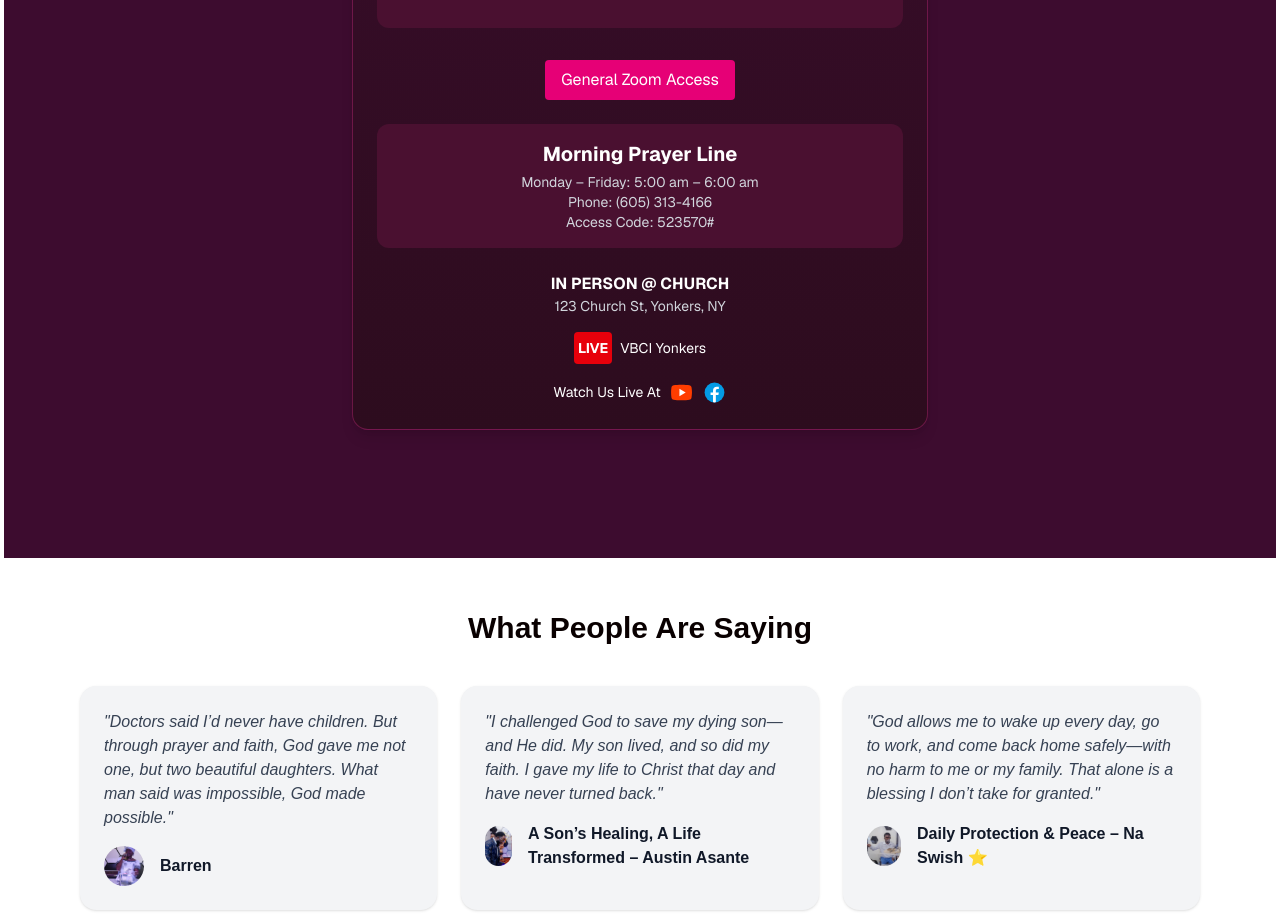
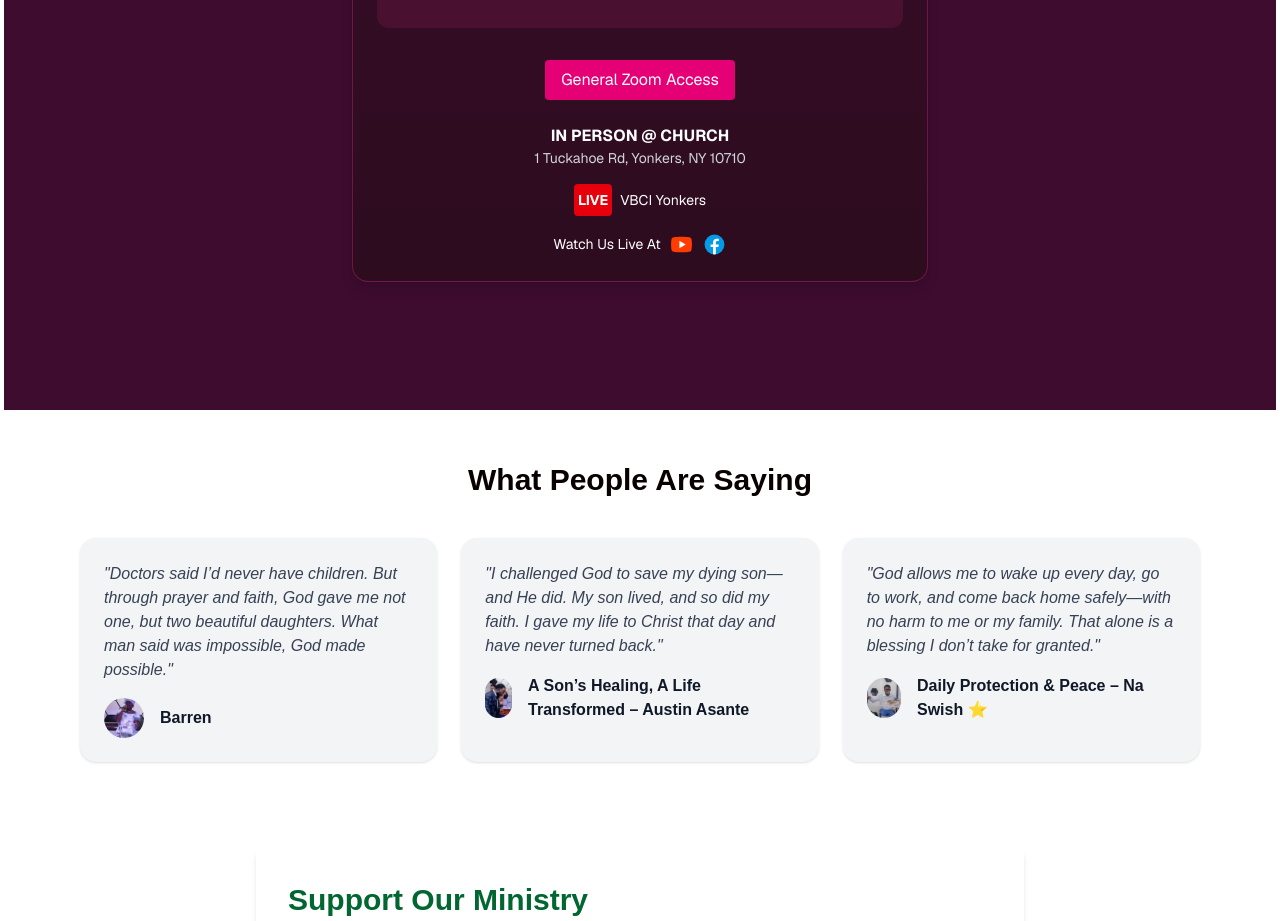
Before and after one commit to Ebaah98/victory_bible_church, a Next.js app: page / in a window 1280 px wide. Shown: the part 3880-4801 px from the top of the page. Built offline with nearby package versions, Linux system fonts and the light colour scheme.

Commit message:
Update Contact.tsx

```diff
--- a/src/components/Contact.tsx
+++ b/src/components/Contact.tsx
@@ -3,7 +3,7 @@ import React from "react";
 const ChurchFlyer = () => {
   const AppConstant = {
     churchName: "Victory Bible Church International",
-    churchAddress: "123 Church St, Yonkers, NY",
+    churchAddress: "1 Tuckahoe Rd, Yonkers, NY 10710",
     ZOOM_LINK: "https://us02web.zoom.us/j/3202413847?pwd=iLzW1Gkoybk",
     YOUTUBE_LINK: "https://www.youtube.com/channel/your-channel",
     FACEBOOK_LINK: "https://www.facebook.com/yourpage",
@@ -79,14 +79,6 @@ const ChurchFlyer = () => {
           </a>
         </div>
 
-        {/* Morning Prayer Line */}
-        <div className="mt-6 bg-[#4a1030] rounded-xl p-4">
-          <h4 className="text-xl font-bold text-white text-center">Morning Prayer Line</h4>
-          <p className="text-sm text-gray-300 text-center mt-1">Monday – Friday: 5:00 am – 6:00 am</p>
-          <p className="text-sm text-gray-300 text-center">Phone: (605) 313-4166</p>
-          <p className="text-sm text-gray-300 text-center">Access Code: 523570#</p>
-        </div>
-
         {/* Church Address */}
         <div className="text-center mt-6">
           <p className="font-bold text-white">IN PERSON @ CHURCH</p>
```
